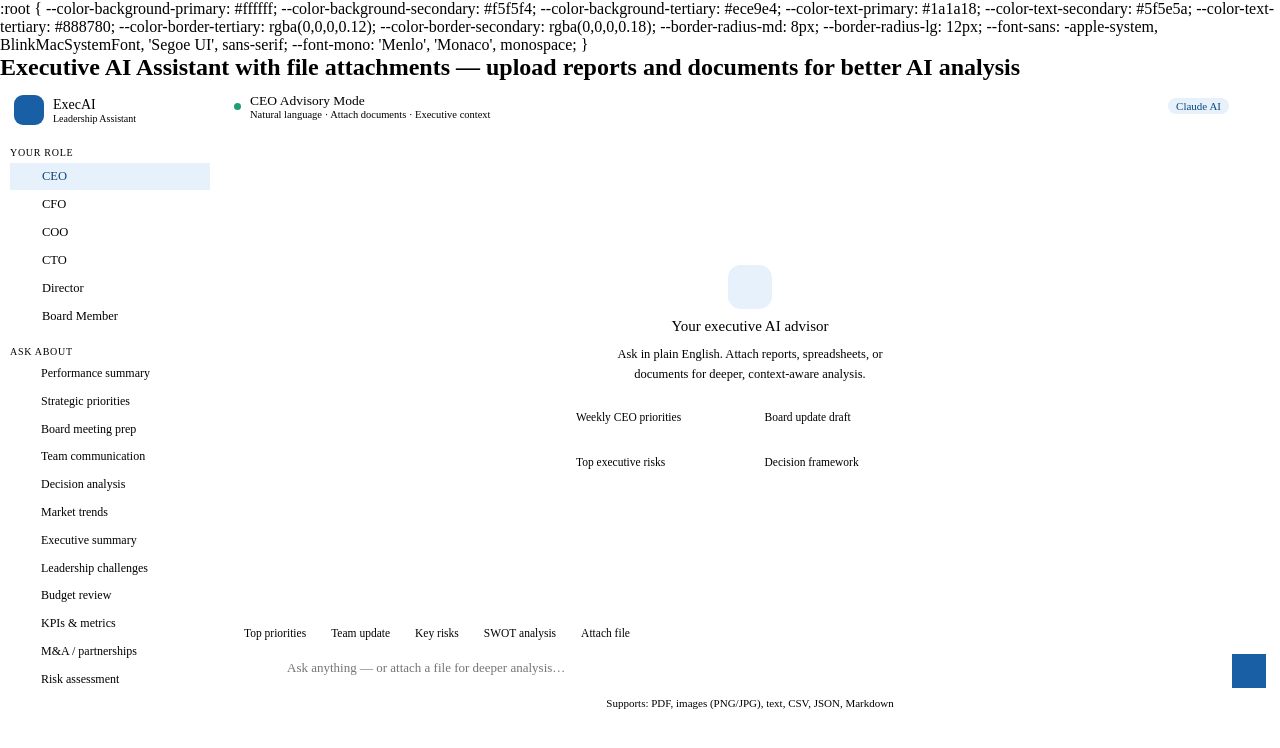
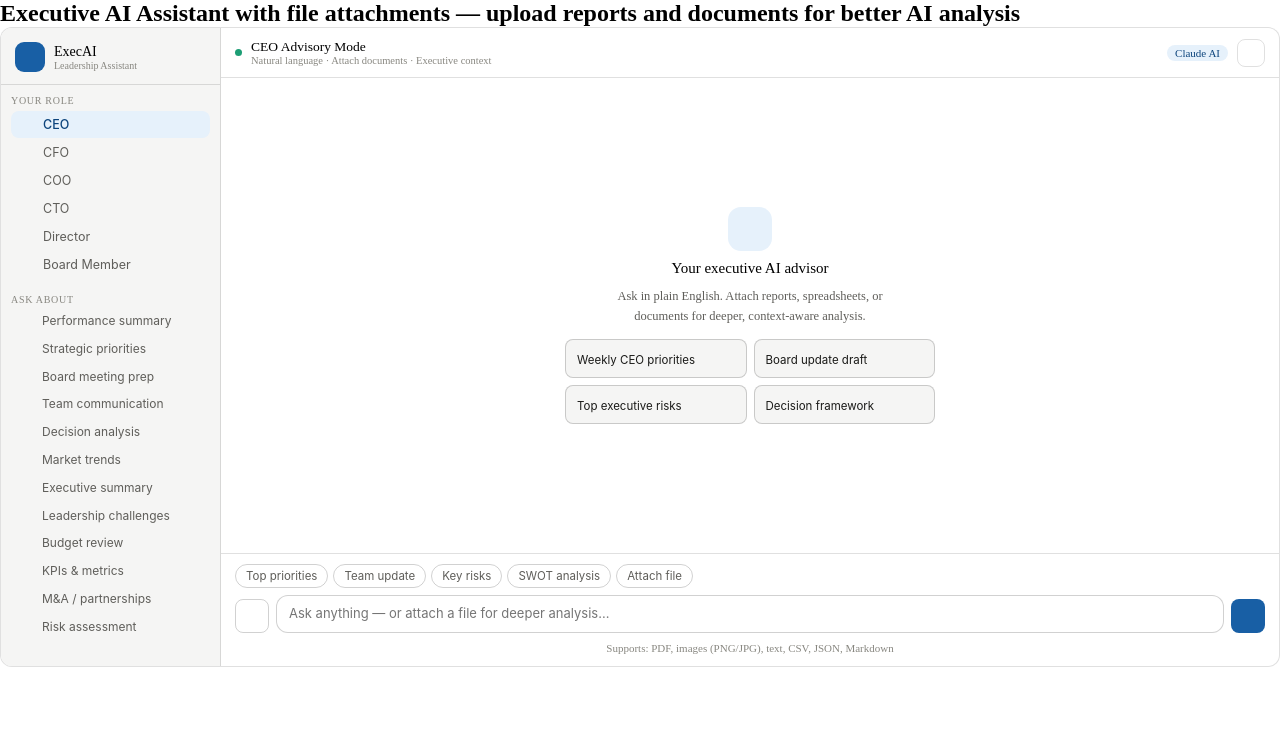
Before and after one commit to Ayubsk786/My-Chat-Bot, a plain HTML site: page index.html in a window 1280 px wide. Drawn offline with Linux system fonts and the light colour scheme.

Commit message:
index.html

```diff
--- a/index.html
+++ b/index.html
@@ -1,4 +1,7 @@
-:root {
+<h2 class="sr-only">Executive AI Assistant with file attachments — upload reports and documents for better AI analysis</h2>
+<style>
+*{box-sizing:border-box;margin:0;padding:0}
+  :root {
   --color-background-primary: #ffffff;
   --color-background-secondary: #f5f5f4;
   --color-background-tertiary: #ece9e4;
@@ -12,10 +15,6 @@
   --font-sans: -apple-system, BlinkMacSystemFont, 'Segoe UI', sans-serif;
   --font-mono: 'Menlo', 'Monaco', monospace;
 }
-
-<h2 class="sr-only">Executive AI Assistant with file attachments — upload reports and documents for better AI analysis</h2>
-<style>
-*{box-sizing:border-box;margin:0;padding:0}
 .app{display:flex;height:640px;border:0.5px solid var(--color-border-tertiary);border-radius:var(--border-radius-lg);overflow:hidden;background:var(--color-background-primary)}
 .sidebar{width:220px;background:var(--color-background-secondary);border-right:0.5px solid var(--color-border-tertiary);display:flex;flex-direction:column;flex-shrink:0}
 .brand{padding:14px 14px 12px;border-bottom:0.5px solid var(--color-border-tertiary);display:flex;align-items:center;gap:9px}
```
